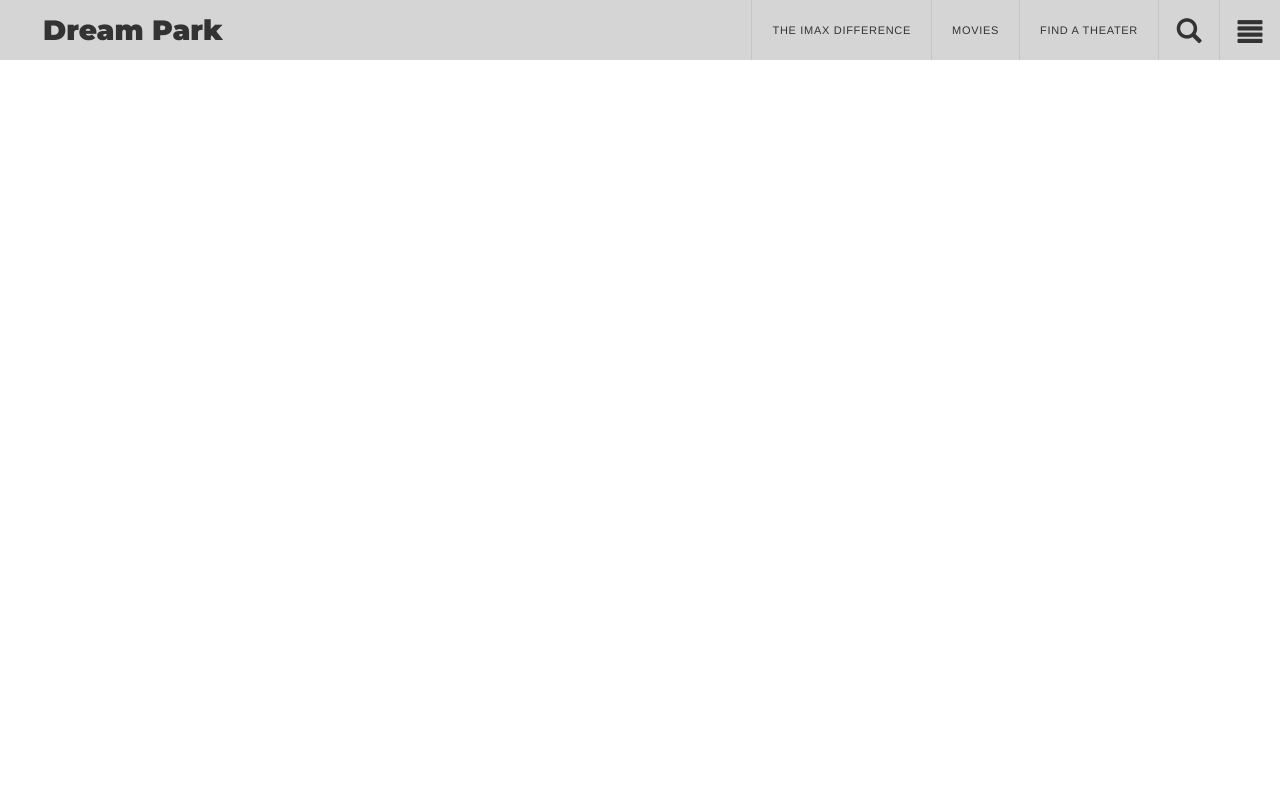
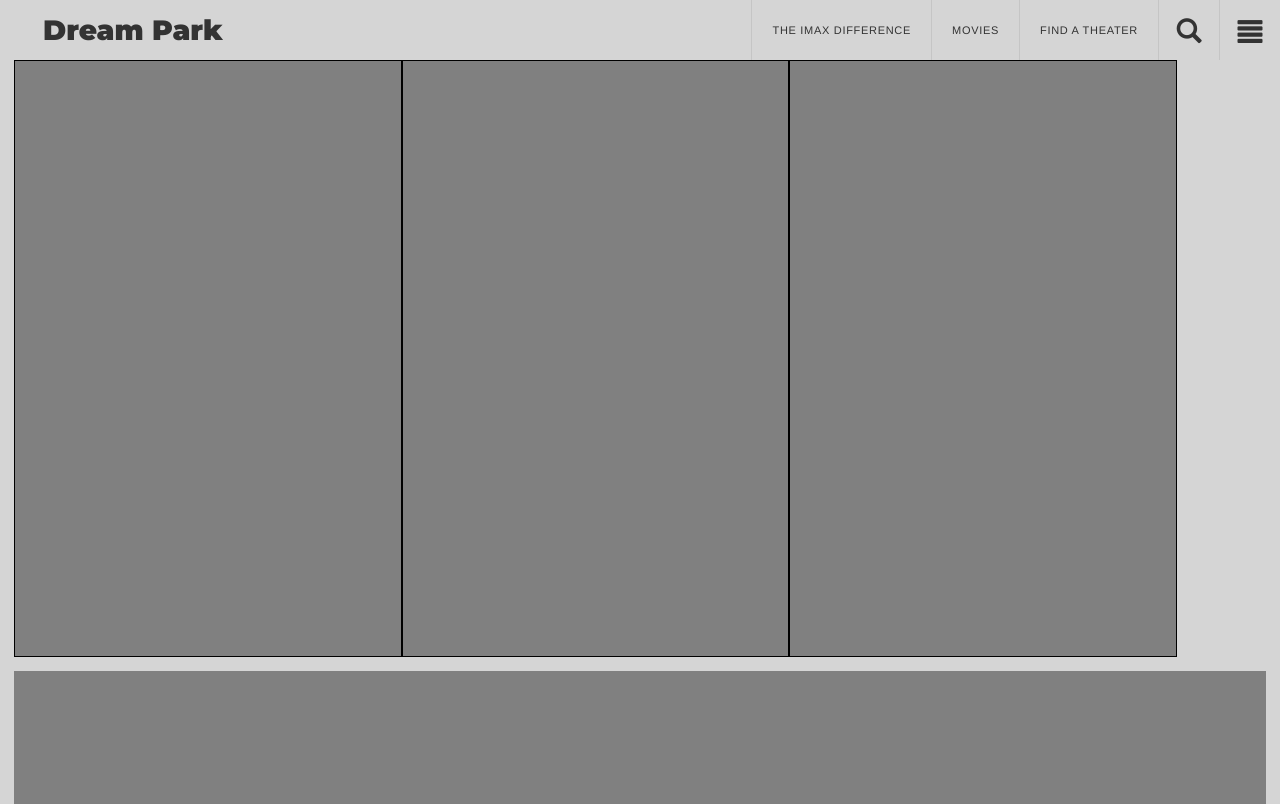
Before and after one commit to noru416/Dream-Park-Studio, a plain HTML site: page index.html in a window 1280 px wide. Shown: the top 804 px of the page. Drawn offline with nearby package versions, Linux system fonts and the light colour scheme.

Commit message:
build layout

```diff
--- a/index.html
+++ b/index.html
@@ -42,6 +42,29 @@
         </div>
       </nav>
 
+      <div class="outer-main-wrapper">
+        <div class="main-container">
+          <header class="banner">
+            <section class="movies-promo-wrapper">
+              <div class="movies-promo">
+                <!-- Swiper -->
+                <div class="swiper-wrapper">
+                  <div class="swiper-item"></div>
+                  <div class="swiper-item"></div>
+                  <div class="swiper-item"></div>
+                </div>
+              </div>
+            </section>
+            <section class="views-promo-wrapper">
+              <div class="views-promo-item"></div>
+              <div class="views-promo-item"></div>
+            </section>
+          </header>
+        </div>
+
+        <footer class="footer"></footer>
+      </div>
+
     <!-- JAVASCRIPT -->
     <script src="https://ajax.googleapis.com/ajax/libs/jquery/1.11.2/jquery.min.js"></script>
     <script src="https://maxcdn.bootstrapcdn.com/bootstrap/3.3.2/js/bootstrap.min.js"></script>
--- a/style.css
+++ b/style.css
@@ -109,3 +109,66 @@ ul,li {
   align-items: center;
   font-size: 25px;
 }
+
+.outer-main-wrapper {
+    min-height: 100vh;
+    padding-bottom: 240px;
+    transition: padding-bottom .2s ease-in 0s;
+}
+.main-container {
+  padding: 60px 1em 1em;
+  width: 100%;
+  min-height: 100%;
+  position: relative;
+  z-index: 20;
+  background: #d5d5d5;
+}
+.banner {
+  width: 100%;
+}
+.movies-promo-wrapper {
+  width: 100%;
+  height: 611px;
+}
+.movies-promo {
+  width: 100%;
+  height: 100%;
+  padding: 0 0 1em;
+}
+.swiper-wrapper {
+  width: 100%;
+  height: 100%;
+  display: flex;
+}
+.swiper-item {
+  width: 387.667px;
+  height: 100%;
+  margin: 0;
+  background-color: gray;
+  border: 1px solid black;
+}
+
+.views-promo-wrapper {
+  width: 100%;
+}
+.views-promo-item {
+  width: 100%;
+  height: 576px;
+  border-bottom: 2px solid #d5d5d5;
+  background: gray;
+}
+
+.footer {
+    position: fixed;
+    bottom: 0;
+    left: 0;
+    right: 0;
+    z-index: 10;
+    min-height: 240px;
+    height: 240px;
+    margin: 0;
+    padding: 35px 1.429em 28px;
+    border-top: 1px solid #E5E5E5;
+    background: #000912;
+    text-align: center;
+}
```
